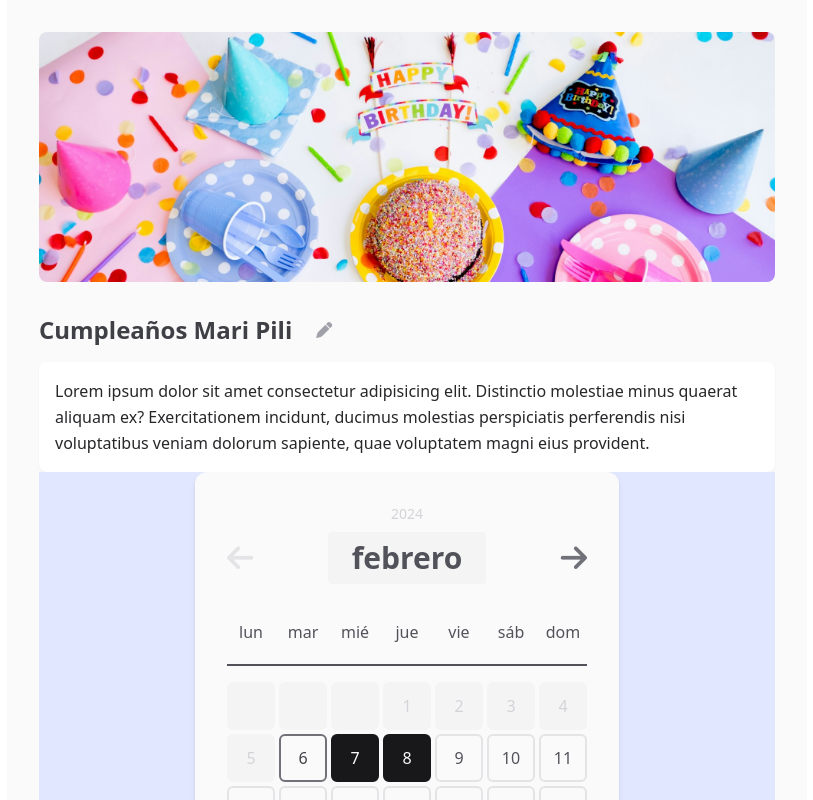
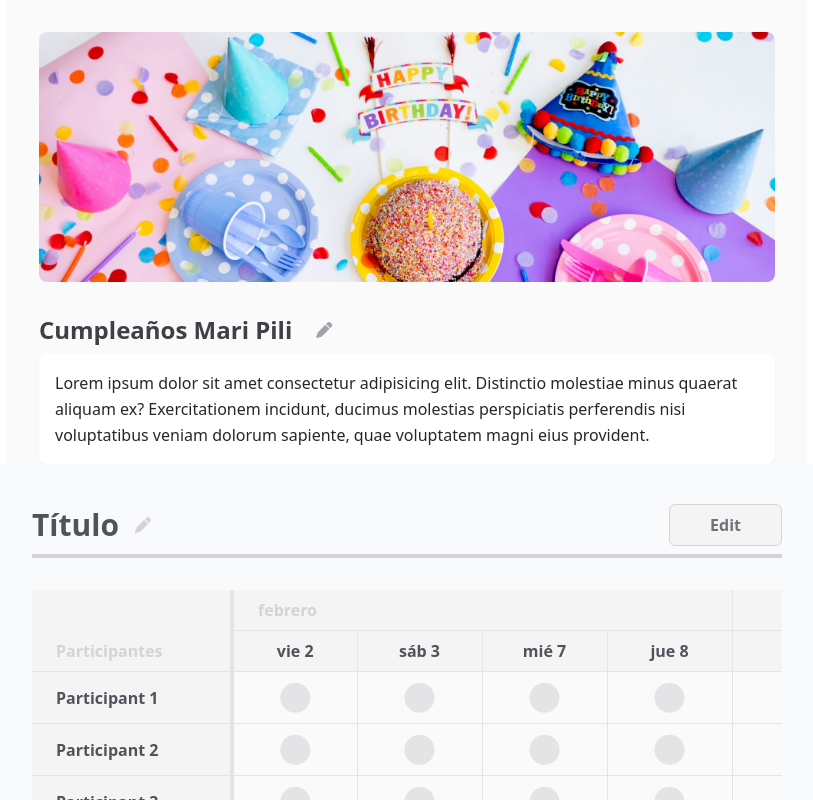
Before and after one commit to MMadlos/cronos-app, a React (Vite) app: page / in a window 1280 px wide. Shown: the top 800 px of the page, without its empty margins (233-1046 px from the left). Built offline with nearby package versions, Linux system fonts and the light colour scheme.

Commit message:
Add header and eventinfo to its own component

```diff
--- a/src/App.jsx
+++ b/src/App.jsx
@@ -6,6 +6,8 @@ import { mockSelectedDates, mockParticipants } from "./mockData"
 import Calendar from "./components/Calendar/Calendar"
 import Table from "./components/Table/Table"
 import UserList from "./components/UserList/UserList"
+import Header from "./components/Header/Header"
+import EventInfo from "./components/EventInfo/EventInfo"
 
 const currentDate = new Date()
 const currentMonthIndex = currentDate.getMonth()
@@ -25,7 +27,7 @@ function App() {
 	const [participants, setParticipants] = useState(mockParticipants)
 	const [inputValue, setInputValue] = useState("")
 
-	const [stage, setStage] = useState(stages[0])
+	const [stage, setStage] = useState(stages[2])
 
 	function handleMonthArrows(e) {
 		const newMonthIndexEl = e.target.closest("[data-index]").dataset.index
@@ -144,30 +146,8 @@ function App() {
 
 	return (
 		<div className="container mx-auto min-h-dvh min-w-[300px] max-w-[800px] bg-zinc-50 px-8">
-			<header className="py-8">
-				<img
-					src="src/images/birthday-md.jpg"
-					alt="an image with party elements"
-					className="h-[250px] w-full rounded-lg object-cover object-top"
-				/>
-			</header>
-			<section>
-				<div className="flex flex-row items-center gap-4">
-					<h1 className=" text-2xl font-semibold text-zinc-700">
-						Cumpleaños Mari Pili
-					</h1>
-					<i className="fa-solid fa-pen cursor-pointer rounded p-2 text-zinc-400 hover:bg-zinc-100 hover:text-zinc-500" />
-				</div>
-				<div className="mt-4 rounded-lg bg-white p-4 shadow-sm">
-					<p className="leading-relaxed text-zinc-800">
-						Lorem ipsum dolor sit amet consectetur adipisicing elit.
-						Distinctio molestiae minus quaerat aliquam ex?
-						Exercitationem incidunt, ducimus molestias perspiciatis
-						perferendis nisi voluptatibus veniam dolorum sapiente,
-						quae voluptatem magni eius provident.
-					</p>
-				</div>
-			</section>
+			<Header />
+			<EventInfo />
 			<main className="flex  flex-col items-center justify-center bg-indigo-100">
 				{stage === stages[0] && (
 					<div>
--- /dev/null
+++ b/src/components/EventInfo/EventInfo.jsx
@@ -0,0 +1,22 @@
+export default function EventInfo() {
+	// TODO: edit title and info
+	return (
+		<section>
+			<div className="flex flex-row items-center gap-4">
+				<h1 className=" text-2xl font-semibold text-zinc-700">
+					Cumpleaños Mari Pili
+				</h1>
+				<i className="fa-solid fa-pen cursor-pointer rounded p-2 text-zinc-400 hover:bg-zinc-100 hover:text-zinc-500" />
+			</div>
+			<div className="mt-2 rounded-lg bg-white p-4 shadow-sm">
+				<p className="leading-relaxed text-zinc-800">
+					Lorem ipsum dolor sit amet consectetur adipisicing elit.
+					Distinctio molestiae minus quaerat aliquam ex?
+					Exercitationem incidunt, ducimus molestias perspiciatis
+					perferendis nisi voluptatibus veniam dolorum sapiente, quae
+					voluptatem magni eius provident.
+				</p>
+			</div>
+		</section>
+	)
+}
--- /dev/null
+++ b/src/components/Header/Header.jsx
@@ -0,0 +1,12 @@
+export default function Header() {
+	// TODO: edit image by selecting from unsplash or uploading file
+	return (
+		<header className="py-8">
+			<img
+				src="src/images/birthday-md.jpg"
+				alt="an image with party elements"
+				className="h-[250px] w-full rounded-lg object-cover object-top"
+			/>
+		</header>
+	)
+}
```
